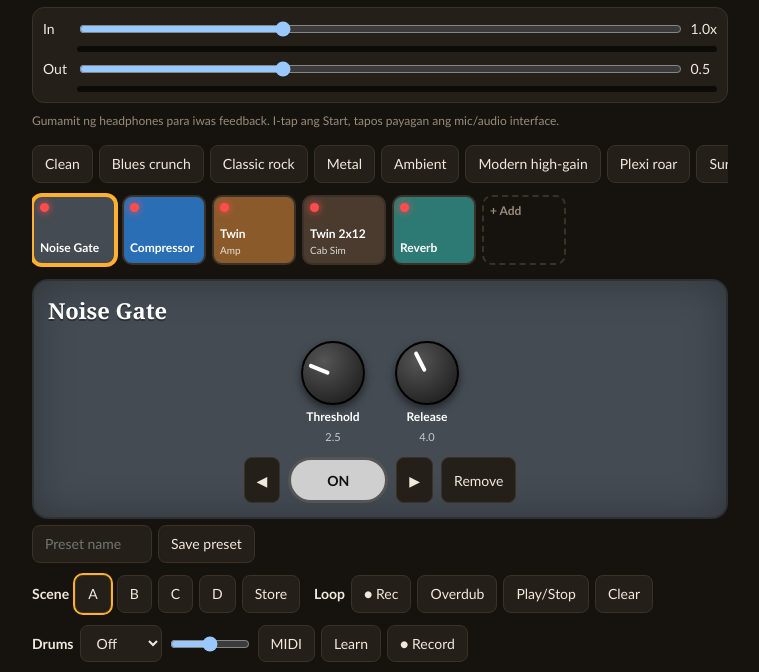
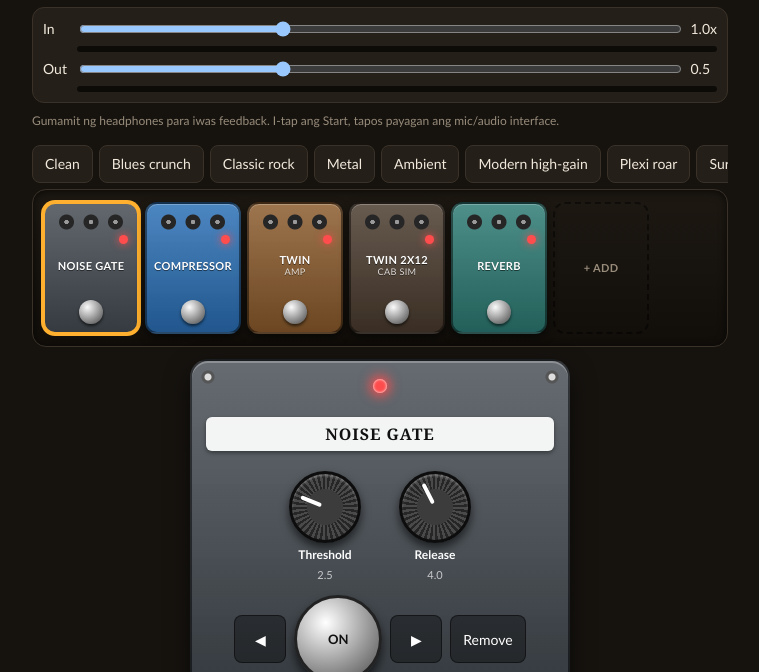
Before and after one commit to alfredvalencia692/pedalboard, a plain HTML site: page index.html in a window 1280 px wide. Shown: the part 98-770 px from the top of the page, without its empty margins (260-1019 px from the left). Drawn offline with Linux system fonts and the light colour scheme.

Commit message:
Enhance styling and layout for pedalboard interface

```diff
--- a/index.html
+++ b/index.html
@@ -48,6 +48,21 @@ button:active{background:var(--ln)}
 .empty{color:var(--mu);text-align:center;padding:20px}
 .pre{display:flex;gap:6px;align-items:center}
 .pre input{width:120px}
+#board{background:linear-gradient(#1d1812,#110e0a);border-radius:14px;padding:12px 10px;border:1px solid var(--ln);box-shadow:inset 0 2px 8px rgba(0,0,0,.6)}
+.tile{position:relative;width:96px;height:132px;border-radius:12px;border:2px solid rgba(0,0,0,.45);padding:34px 6px 38px;align-items:center;justify-content:center;text-align:center;text-transform:uppercase;letter-spacing:.03em;font-size:11px;line-height:1.15;text-shadow:0 1px 0 rgba(0,0,0,.5);background:linear-gradient(rgba(255,255,255,.16),rgba(0,0,0,.22)),var(--c);box-shadow:inset 0 1px 0 rgba(255,255,255,.25),0 4px 10px rgba(0,0,0,.5);touch-action:manipulation}
+.tile::before{content:"";position:absolute;top:9px;left:10px;right:10px;height:18px;background:radial-gradient(circle 8px at 16% 50%,#9a9a9a 0 2px,#262626 2.5px 7px,transparent 8px),radial-gradient(circle 8px at 50% 50%,#9a9a9a 0 2px,#262626 2.5px 7px,transparent 8px),radial-gradient(circle 8px at 84% 50%,#9a9a9a 0 2px,#262626 2.5px 7px,transparent 8px)}
+.tile::after{content:"";position:absolute;bottom:8px;left:50%;width:24px;height:24px;margin-left:-12px;border-radius:50%;background:radial-gradient(circle at 35% 30%,#fafafa,#8b8b8b 60%,#444);box-shadow:0 2px 3px rgba(0,0,0,.6)}
+.tile .led{position:absolute;top:31px;right:9px}
+.tile.add{background:none;border-style:dashed;text-shadow:none;padding:6px;justify-content:center;box-shadow:none}.tile.add::before,.tile.add::after{display:none}
+#ed{position:relative;max-width:380px;margin:12px auto 0;padding:56px 14px 18px;border-radius:18px;border:2px solid rgba(0,0,0,.5);background:radial-gradient(circle at 16px 16px,#ddd 0 3px,#555 4px 6px,transparent 7px),radial-gradient(circle at calc(100% - 16px) 16px,#ddd 0 3px,#555 4px 6px,transparent 7px),radial-gradient(circle at 16px calc(100% - 16px),#ddd 0 3px,#555 4px 6px,transparent 7px),radial-gradient(circle at calc(100% - 16px) calc(100% - 16px),#ddd 0 3px,#555 4px 6px,transparent 7px),linear-gradient(rgba(255,255,255,.18),rgba(0,0,0,.25)),var(--c,var(--pn));box-shadow:inset 0 2px 0 rgba(255,255,255,.25),0 10px 24px rgba(0,0,0,.55)}
+#ed::before{content:"";position:absolute;top:18px;left:50%;width:14px;height:14px;margin-left:-7px;border-radius:50%;background:#ff4d4d;box-shadow:0 0 12px 3px #ff4d4d,inset 0 0 3px #fff}
+#ed.offp::before{background:#3a1a1a;box-shadow:none}#ed:has(.empty)::before{display:none}
+#ed h2{display:block;text-align:center;margin:0 auto 14px;padding:6px 10px;background:rgba(255,255,255,.93);color:#111;border-radius:6px;font:700 16px Georgia,serif;text-transform:uppercase;letter-spacing:.06em;text-shadow:none;box-shadow:0 2px 4px rgba(0,0,0,.4)}
+.kn{width:92px}.dial{width:72px;height:72px;background:radial-gradient(circle,#3c3c3c 0 38%,transparent 39%),repeating-conic-gradient(#4a4a4a 0 5deg,#262626 5deg 10deg);border:3px solid #0d0d0d;box-shadow:0 5px 10px rgba(0,0,0,.6),inset 0 2px 2px rgba(255,255,255,.25)}
+.dial i{top:7px;height:22px;transform-origin:50% 26px}
+.acts{align-items:center}.acts button:not(.foot){min-width:52px;min-height:48px;background:rgba(0,0,0,.35);border-color:rgba(0,0,0,.5);color:#fff}
+.foot{width:88px;height:88px;border-radius:50%;background:radial-gradient(circle at 35% 30%,#fff,#9a9a9a 55%,#4a4a4a);border:3px solid #222;color:#111;box-shadow:0 6px 10px rgba(0,0,0,.6);font-size:13px}
+.foot.off{background:radial-gradient(circle at 35% 30%,#bbb,#666 55%,#333);color:#222}
 </style></head>
 <body>
 <div class="top"><h1>Pedalboard</h1><button id="start" class="go">Start</button><button id="tbtn">Tuner</button><button id="demo">Demo</button><button id="mute" style="background:#7a1d22">Mute</button><button id="tap">Tap</button><input id="bpm" type="number" min="0" max="240" value="120" style="width:68px" title="BPM (0 = walang sync)"><label for="dev" style="color:var(--mu)">Input device:</label><select id="dev" style="max-width:190px"><option>Pindutin muna ang Start</option></select></div>
@@ -236,7 +251,7 @@ function load(list){board.forEach(b=>b.fx.dispose&&b.fx.dispose());board=list.fi
 function persist(){try{localStorage.setItem('gfxb',JSON.stringify(board.map(b=>[b.type,{...b.p},b.on])))}catch(e){}}
 function draw(){persist();const bd=$('#board');bd.innerHTML='';
  board.forEach((b,ix)=>{const t=document.createElement('button');t.className='tile'+(ix==sel?' sel':'')+(b.on?'':' off');t.style.setProperty('--c',SPEC[b.type].c);
-  {const q=SPEC[b.type].P.find(p=>p[3]),mm=(b.type=='am'||b.type=='cb')&&q;t.innerHTML='<span class="led"></span>';const s=document.createElement('span');s.textContent=mm?q[3][b.p[q[0]]]:SPEC[b.type].n;if(mm){const m=document.createElement('small');m.textContent=SPEC[b.type].n;m.style.cssText='display:block;font-weight:400;opacity:.8';s.appendChild(m)}t.appendChild(s)}t.onclick=()=>{sel=ix;draw()};bd.appendChild(t)});
+  {const q=SPEC[b.type].P.find(p=>p[3]),mm=(b.type=='am'||b.type=='cb')&&q;t.innerHTML='<span class="led"></span>';const s=document.createElement('span');s.textContent=mm?q[3][b.p[q[0]]]:SPEC[b.type].n;if(mm){const m=document.createElement('small');m.textContent=SPEC[b.type].n;m.style.cssText='display:block;font-weight:400;opacity:.8';s.appendChild(m)}t.appendChild(s)}t.onclick=()=>{const n=Date.now();if(sel==ix&&n-(window.lt||0)<350){b.on=!b.on;wire()}window.lt=n;sel=ix;draw()};bd.appendChild(t)});
  const a=document.createElement('button');a.className='tile add';a.textContent='+ Add';a.onclick=()=>$('#picker').classList.toggle('show');bd.appendChild(a);
  edit()}
 
@@ -248,7 +263,7 @@ function knob(b,[k,l],par){const el=document.createElement('div');el.className='
 
 function edit(){const ed=$('#ed'),b=board[sel];if(!b){ed.style.removeProperty('--c');ed.innerHTML='<div class="empty">Walang pedal. I-tap ang + Add.</div>';return}
  const sp=SPEC[b.type];ed.style.setProperty('--c',sp.c);ed.innerHTML=`<h2>${sp.n}</h2><div class="knobs"></div><div class="acts"></div>`;{const q=sp.P.find(p=>p[3]);if((b.type=='am'||b.type=='cb')&&q)ed.querySelector('h2').textContent=sp.n+': '+q[3][b.p[q[0]]]+(q[4]?' ('+q[4][b.p[q[0]]]+')':'')}
- const kb=ed.querySelector('.knobs');if(b.type=='ir'){const f=document.createElement('input');f.type='file';f.accept='audio/*';f.style.flexBasis='100%';f.onchange=async()=>{try{await b.fx.load(await f.files[0].arrayBuffer());$('#msg').textContent='IR loaded: '+f.files[0].name+' (kailangang i-load ulit pagbukas ng app)'}catch(e){$('#msg').textContent='Hindi ma-load ang IR file.'}};kb.appendChild(f)}
+ ed.classList.toggle('offp',!b.on);const kb=ed.querySelector('.knobs');if(b.type=='ir'){const f=document.createElement('input');f.type='file';f.accept='audio/*';f.style.flexBasis='100%';f.onchange=async()=>{try{await b.fx.load(await f.files[0].arrayBuffer());$('#msg').textContent='IR loaded: '+f.files[0].name+' (kailangang i-load ulit pagbukas ng app)'}catch(e){$('#msg').textContent='Hindi ma-load ang IR file.'}};kb.appendChild(f)}
  sp.P.forEach(P=>{if(P[3]){const w=document.createElement('div');w.className='sel-opts';w.style.flexBasis='100%';let lastG=null;const ord=[...P[3].keys()];if(P[4])ord.sort((a,b)=>P[4][a].localeCompare(P[4][b])||a-b);
    ord.forEach(ix=>{const o=P[3][ix];if(P[4]&&P[4][ix]!=lastG){lastG=P[4][ix];const h=document.createElement('div');h.className='gh';h.textContent=lastG;w.appendChild(h)}const x=document.createElement('button');x.textContent=o;x.className=b.p[P[0]]==ix?'on':'';x.onclick=()=>{b.p[P[0]]=ix;b.fx.set(P[0],ix);persist();edit()};w.appendChild(x)});kb.appendChild(w)}
   else kb.appendChild(knob(b,P))});
```
